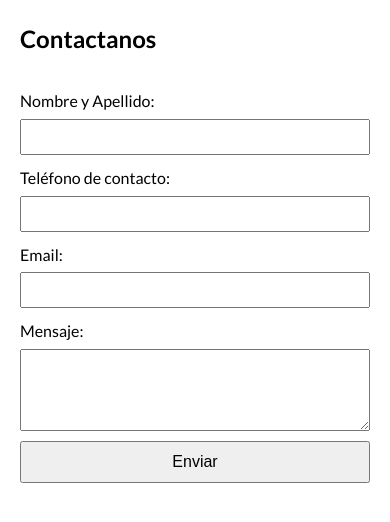
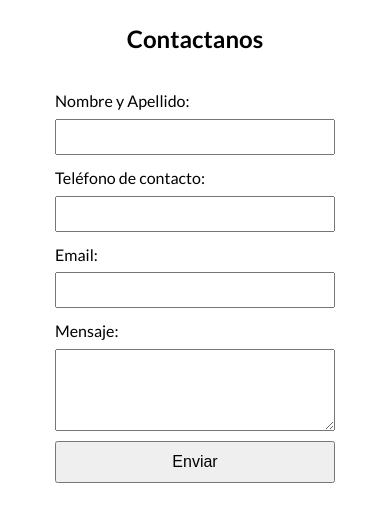
Before and after one commit to andresabadi/manosamigas-g3, a plain HTML site: page contactanos.html in a window 390 px wide. Drawn offline with Linux system fonts and the light colour scheme.

Commit message:
contactanos archivo basico

```diff
--- a/contactanos.css
+++ b/contactanos.css
@@ -44,3 +44,19 @@ button[type="submit"] {
     margin-top: 10px;
     cursor: pointer;
 }
+@media (max-width: 768px) {
+    .container {
+      display: flex;
+      flex-direction: column;
+      align-items: center;
+    }
+
+    .title {
+      text-align: left;
+    }
+
+    #contactForm {
+      width: 80%;
+      max-width: 400px;
+    }
+  }
--- a/contactanos.html
+++ b/contactanos.html
@@ -5,7 +5,8 @@
     <link rel="preconnect" href="https://fonts.gstatic.com" crossorigin>
     <link href="https://fonts.googleapis.com/css2?family=Lato:ital,wght@0,100;0,300;0,400;0,700;0,900;1,100;1,300;1,400;1,700;1,900&display=swap" rel="stylesheet">
     <title>Contactanos</title>
-    <link rel="stylesheet" href="contactanos.css">
+    <link rel="stylesheet" href="./contactanos.css">
+
 </head>
 <body>
     <div class="container">
@@ -27,6 +28,5 @@
         </form>
     </div>
 
-    <script src="contactanos.js"></script>
 </body>
 </html>
```
